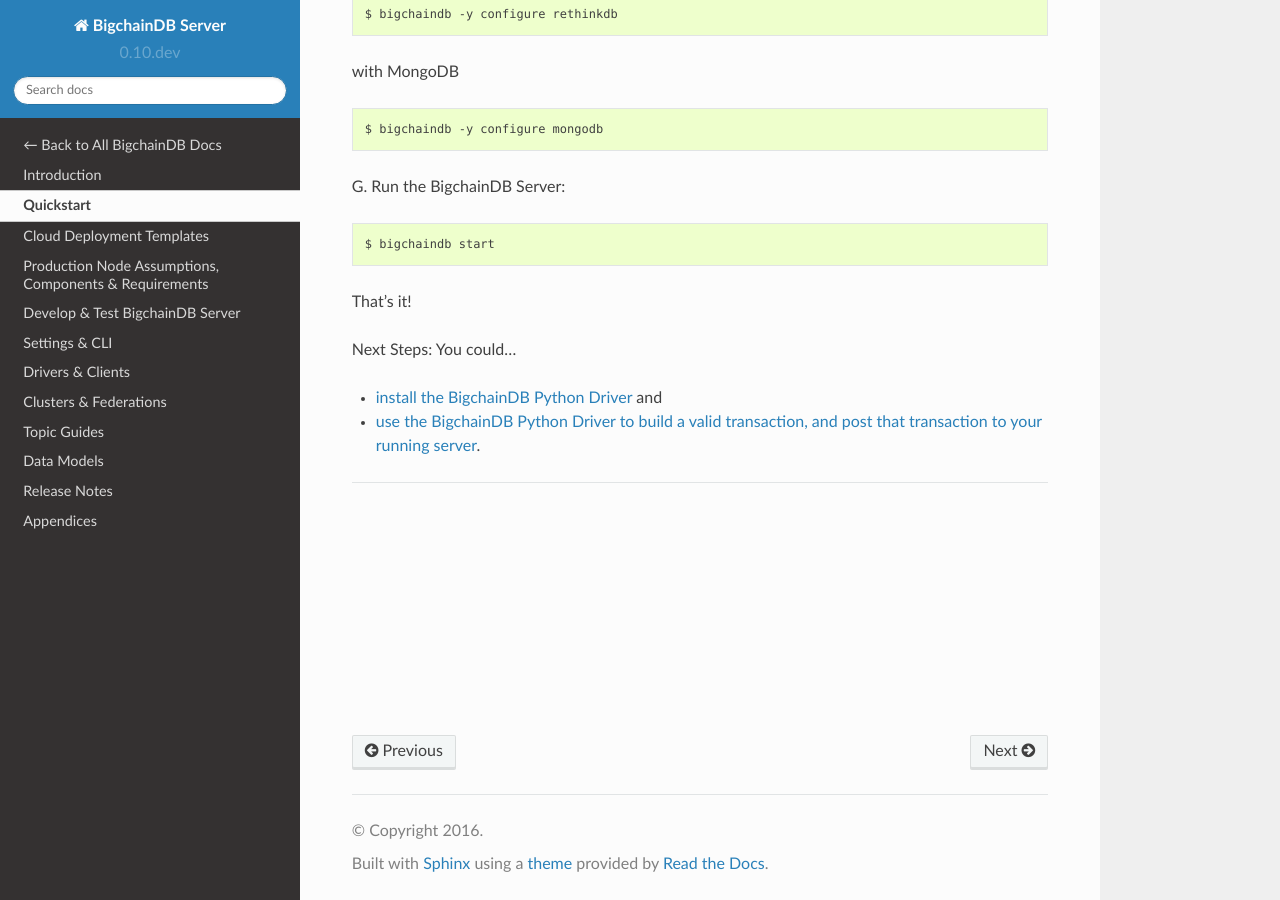
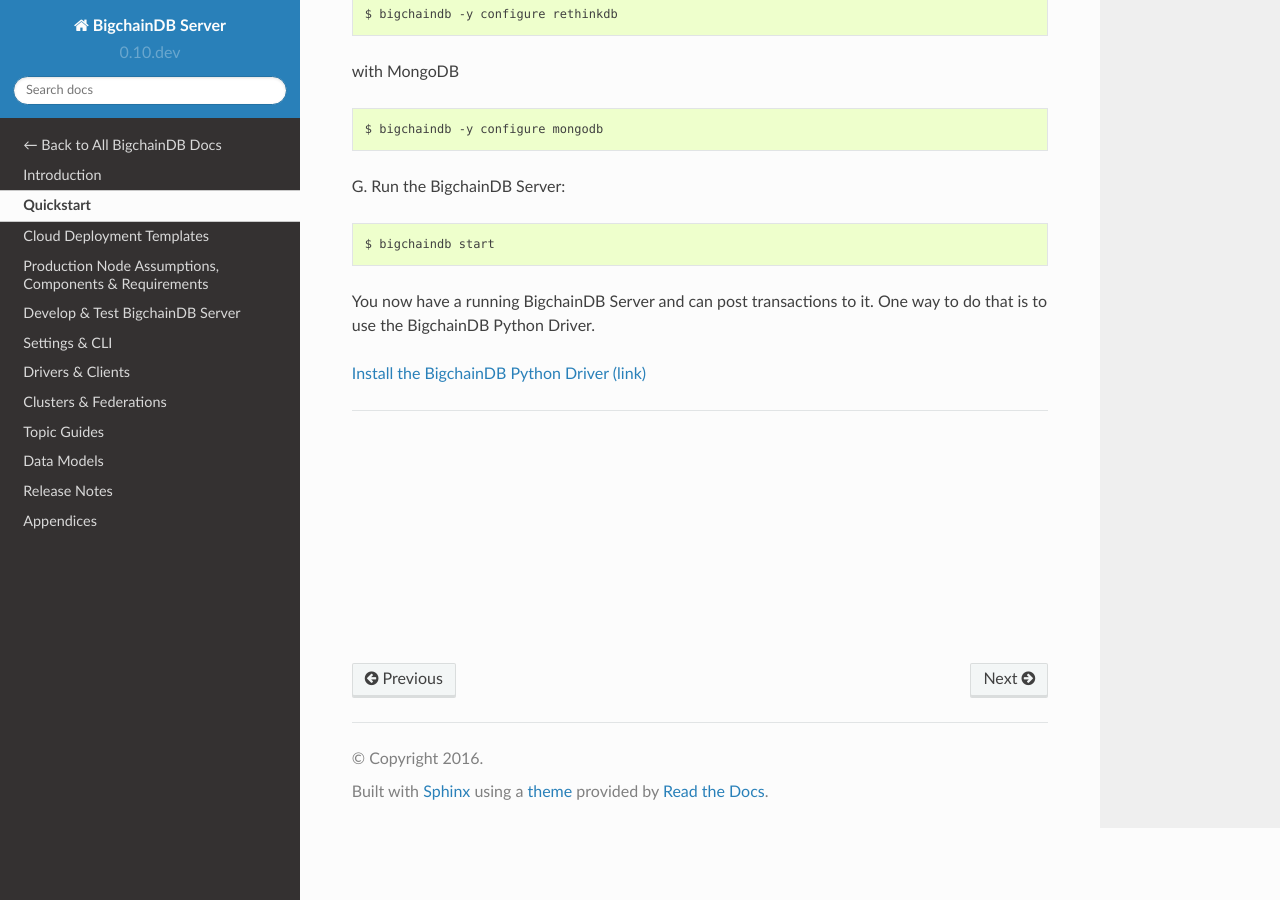
Before and after one commit to bigchaindb/bigchaindb, a Sphinx documentation site: the page built from docs/server/source/quickstart.md, in a window 1280 px wide and 900 px high, scrolled down 1135 px. Built offline with Sphinx 7.4.7 and the Read the Docs theme 2.0.0, drawn with Linux system fonts in a browser that asks for light colours; pages that are not in the unit, such as notebooks, are missing from menus; some of the changed text lies outside the part shown.

Commit message:
docs: Simplified Quickstart page even more

````diff
--- a/docs/server/source/quickstart.md
+++ b/docs/server/source/quickstart.md
@@ -53,12 +52,10 @@
 $ bigchaindb start
 ```
 
-That's it!
+You now have a running BigchainDB Server and can post transactions to it.
+One way to do that is to use the BigchainDB Python Driver.
 
-Next Steps: You could...
-
-* [install the BigchainDB Python Driver](https://docs.bigchaindb.com/projects/py-driver/en/latest/quickstart.html) and
-* [use the BigchainDB Python Driver to build a valid transaction, and post that transaction to your running server](https://docs.bigchaindb.com/projects/py-driver/en/latest/usage.html).
+[Install the BigchainDB Python Driver (link)](https://docs.bigchaindb.com/projects/py-driver/en/latest/quickstart.html)
 
 <hr>
 
````
Also changed, not shown: other parts of docs/server/source/quickstart.md (+0 -1 lines).
